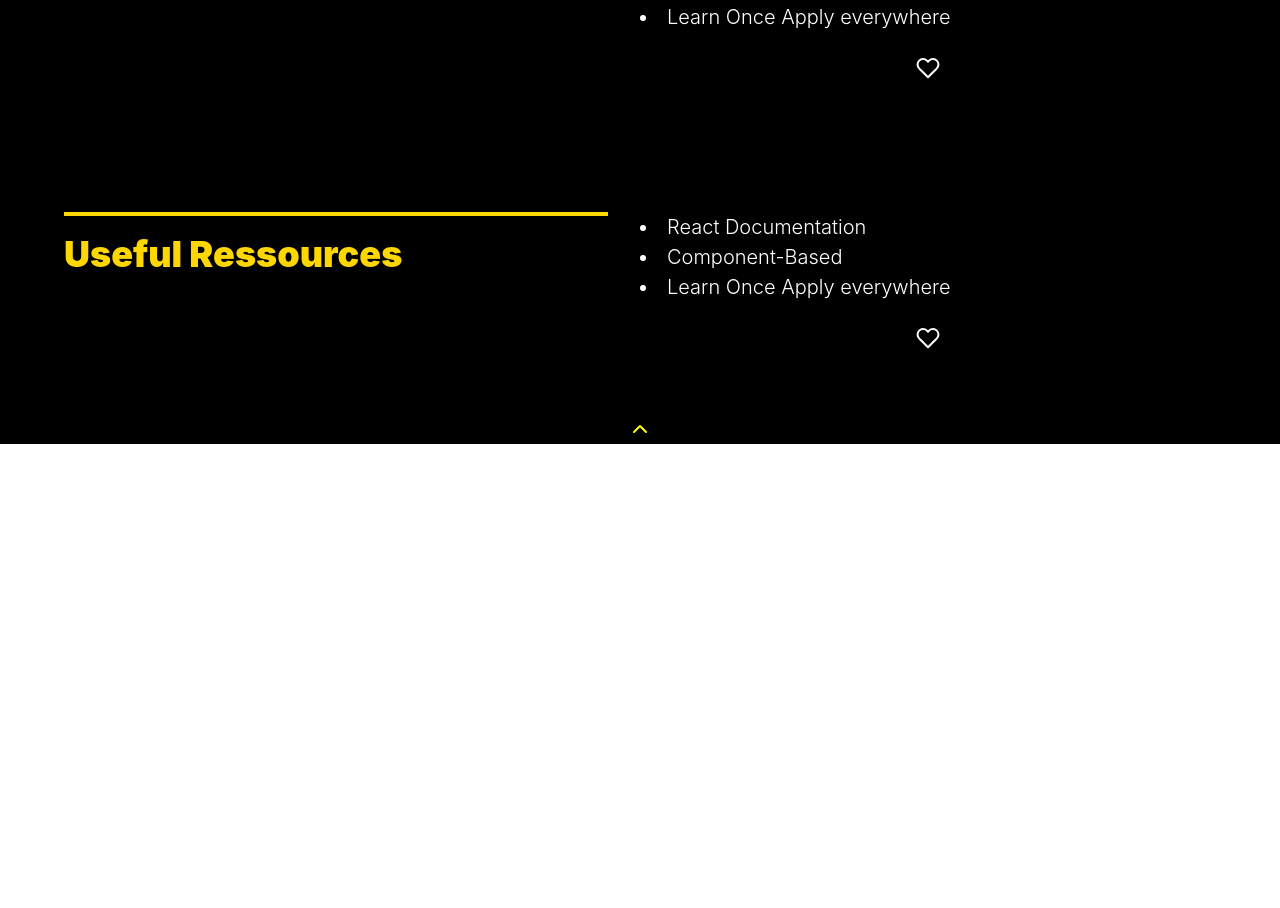
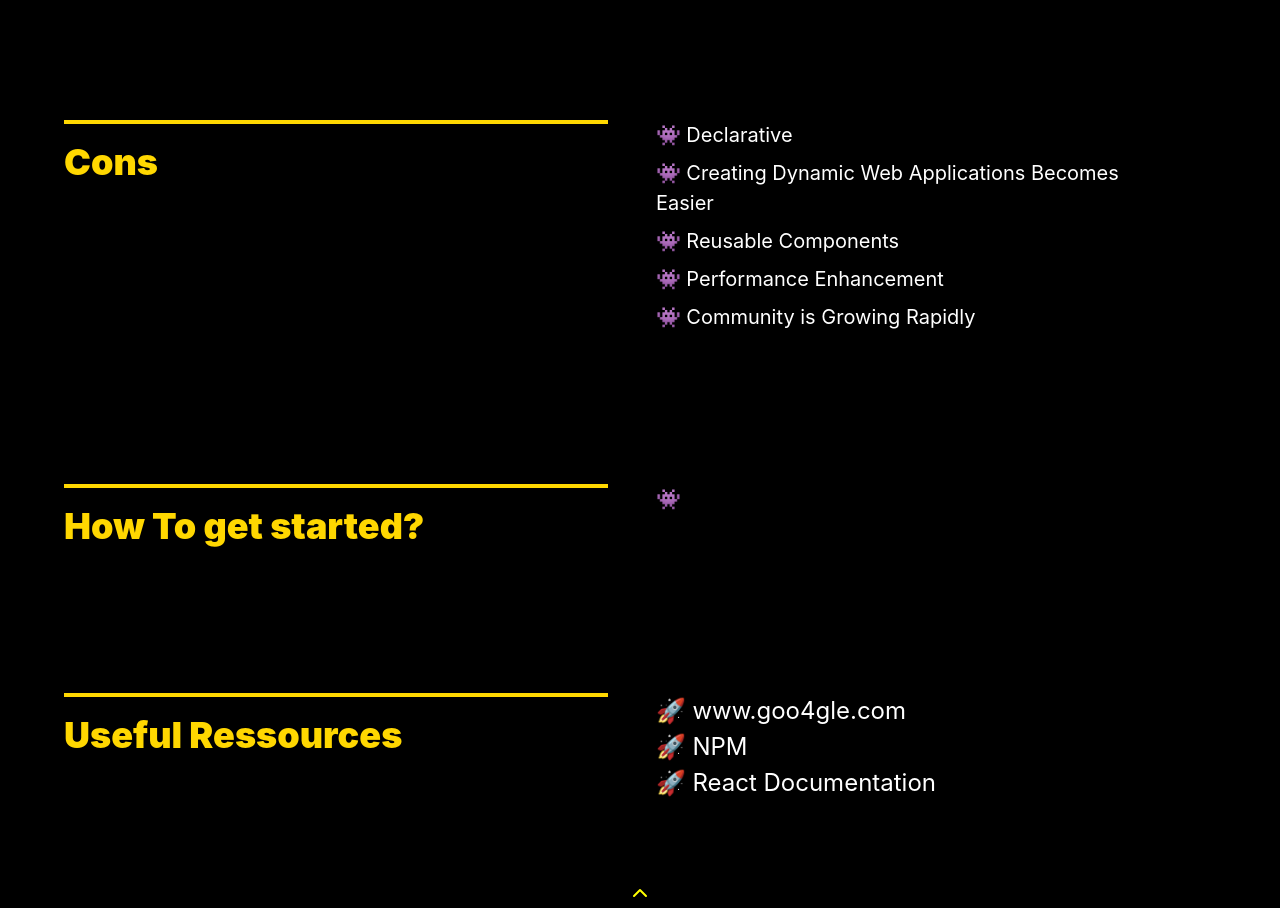
Before and after one commit to Bonk-Army/eportfolio_react, a React (Create React App) app: page / in a window 1280 px wide. Shown: the part 1874-2782 px from the top of the page. Before the commit the page ends 2318 px from the top, so only its background shows below. Built offline with nearby package versions, Linux system fonts and the light colour scheme.

Commit message:
:construction: working on react editor

```diff
--- a/src/components/slides/slide.component.jsx
+++ b/src/components/slides/slide.component.jsx
@@ -1,9 +1,8 @@
 import React, {Component} from 'react';
 import 'tachyons';
 import {slides} from "./slides.text";
-import List from 'rc-virtual-list';
 import {Heart} from "react-feather";
-
+import './slides.styles.css';
 const slide2 = slides;
 
 class Slide extends Component{
@@ -11,13 +10,14 @@ class Slide extends Component{
 constructor(props) {
     super(props);
     this.state = {
-        visible: true
+        visible: true,
     };
     this.clickedFunction = this.clickedFunction.bind(this);
 }
 
     clickedFunction() {
         this.setState(state => ({      visible: !state.visible    }));
+
     }
 
     render() {
@@ -33,14 +33,10 @@ constructor(props) {
                 </h1>
             </header>
             <div className="white fn fl-ns w-50-ns">
-                <p className="f5 lh-copy measure mt0-ns">
-
-                    {this.state.visible ?
-                    <List data={slide.text} itemKey="id" className="tl pb2 fw3 f4">
-                        {index => <li>{index}</li>}
-                    </List> : console.log('hidden bro')}
+                <p className="f5 lh-copy measure mt0-ns pl3">
+                    {slide.id !== '5' ? slide.text.map((point) => <li className='pb2 grow list tl f4'>{point}</li>) :
+                        Object.entries(slide.text).map(([title,link]) => <a href={link}><li className='grow list link2 tl f3'>{title}</li></a>)}
                 </p>
-                <Heart onClick={this.clickedFunction}>I am hidden</Heart>
             </div>
         </article>
         ))}
--- /dev/null
+++ b/src/components/slides/slides.styles.css
@@ -0,0 +1,7 @@
+.list {         list-style-type: '👾  '; }
+
+.link2 { list-style-type: '🚀  ';}
+a {
+    text-decoration: none;
+    color: white;
+}
--- a/src/components/slides/slides.text.js
+++ b/src/components/slides/slides.text.js
@@ -1,39 +1,44 @@
-const text = "\"Lorem ipsum dolor sit amet, consetetur sadipscing elitr, sed diam nonumy eirmod tempor invidunt ut labore et dolore magna aliquyam erat, sed diam voluptua. At vero eos et accusam et justo duo dolores et ea rebum. Stet clita kasd gubergren, no sea takimata sanctus est Lorem ipsum dolor sit amet. Lorem ipsum dolor sit amet, consetetur sadipscing elitr, sed diam nonumy eirmod tempor invidunt ut labore et dolore magna aliquyam erat, sed diam voluptua. \" +\n" +
-    "            \"At vero eos et accusam et justo duo dolores et ea rebum. Stet clita kasd gubergren, no sea takimata sanctus est Lorem ipsum dolor sit amet.\""
-
 export const slides = [
     {
         "id": "1",
         "topic": "Introduction",
         "smallTopic": "Where does React come from?",
-        text: ['Established in 2013 by Facebook', 'A lot of code, hard to manage', 'Angular js was building.']
+        text: [' Established in 2013 by Facebook', ' A lot of code, hard to manage', ' Angular js was building.']
     },
     {
         "id": "2",
-        "topic": "Main Concepts of React",
         "smallTopic": "more blabla",
-        text: ['Declarative','Component-Based','Learn Once Apply everywhere', 'Virtual DOM']
+        text: [' Declarative',' Component-Based',' Learn Once Apply everywhere', ' Virtual DOM']
 
     },
     {
         "id": "3",
         "topic": "Pros",
-        "smallTopic": "more blabla",
-        text: ['Declarative','Component-Based','Learn Once Apply everywhere']
+        text: [' Easy to learn and use','Component-Based','Learn Once Apply everywhere','Creating Dynamic Web Applications Becomes Easier','Reusable Components',
+            'Performance Enhancement', 'Cleaner Code / More Structure']
 
     },
     {
         "id": "4",
         "topic": "Cons",
-        "smallTopic": "more blabla",
-        text: ['Declarative','Component-Based','Learn Once Apply everywhere']
+        text: [' Declarative',' Creating Dynamic Web Applications Becomes Easier',' Reusable Components',
+        ' Performance Enhancement', ' Community is Growing Rapidly']
+
+    },
+    {
+        "id": "6",
+        "topic": "How To get started?",
+        text: ['']
 
     },
     {
         "id": "5",
         "topic": "Useful Ressources",
         "smallTopic": "more blabla",
-        text: ['React Documentation','Component-Based','Learn Once Apply everywhere']
+        text: {' www.goo4gle.com':'https://stackoverflow.com/questions/40950546/react-js-right-way-to-iterate-over-object-instead-of-object-entries' ,
+            'NPM':'https://www.npmjs.com/',
+            'React Documentation':'https://reactjs.org/'}
+
 
     },
 ]
```
